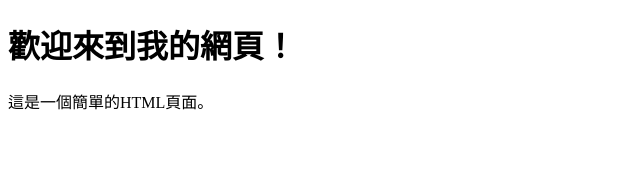
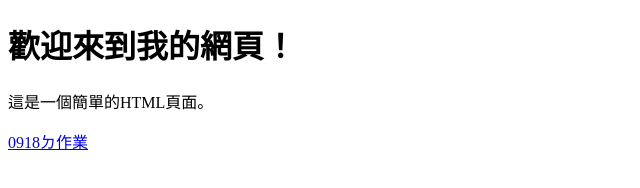
Before and after one commit to Abby0316/sheeeep, a plain HTML site: page index.html in a window 1280 px wide. Shown: the whole page, without its empty margins (0-640 px from the left). Drawn offline with Linux system fonts and the light colour scheme.

Commit message:
Update index.html

```diff
--- a/index.html
+++ b/index.html
@@ -6,5 +6,6 @@
 <body>
     <h1>歡迎來到我的網頁！</h1>
     <p>這是一個簡單的HTML頁面。</p>
+    <a href="0918.html" target="_blank">0918ㄉ作業
 </body>
 </html>
```
